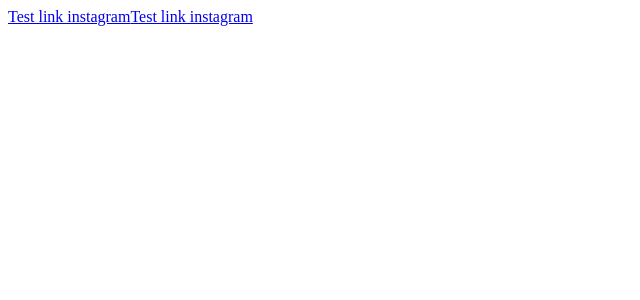
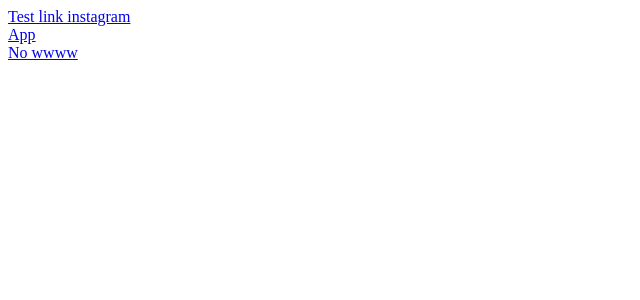
Before and after one commit to stefanwub/nuxt-3-redirect-test, a Nuxt app: page /hello in a window 1280 px wide. Shown: the top 300 px of the page, without its empty margins (0-640 px from the left). Built offline with nearby package versions, Linux system fonts and the light colour scheme.

Commit message:
another test

```diff
--- a/pages/hello.vue
+++ b/pages/hello.vue
@@ -1,6 +1,7 @@
 <template>
   <div>
-    <a href="https://www.instagram.com/p/CiZzZB-IFEf/">Test link instagram</a>
-    <a href="instagram://www.instagram.com/p/CiZzZB-IFEf/">Test link instagram</a>
+    <a href="https://www.instagram.com/p/CiZzZB-IFEf/">Test link instagram</a><br>
+    <a href="instagram://media?id=2895372213574407113">App</a><br>
+    <a href="instagram://instagram.com/CiZzZB-IFEf/">No wwww</a>
   </div>
 </template>
```
